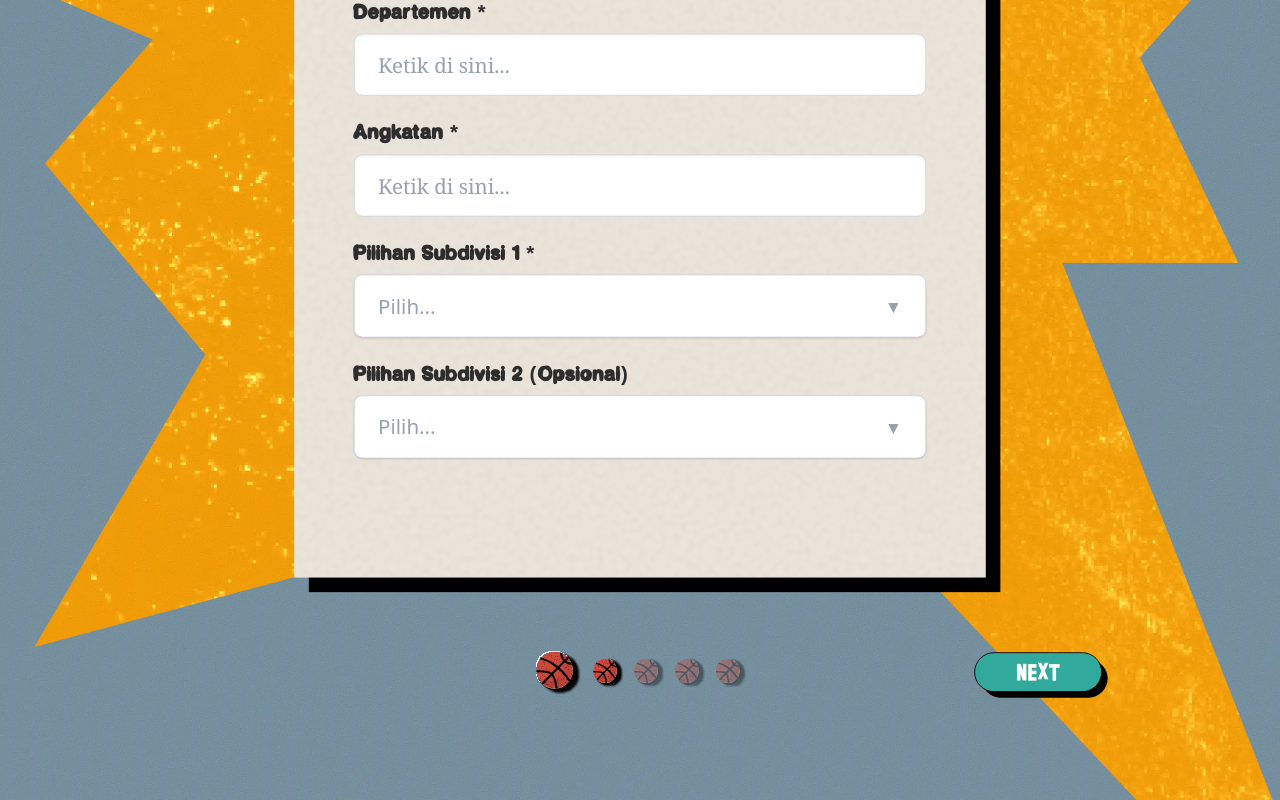
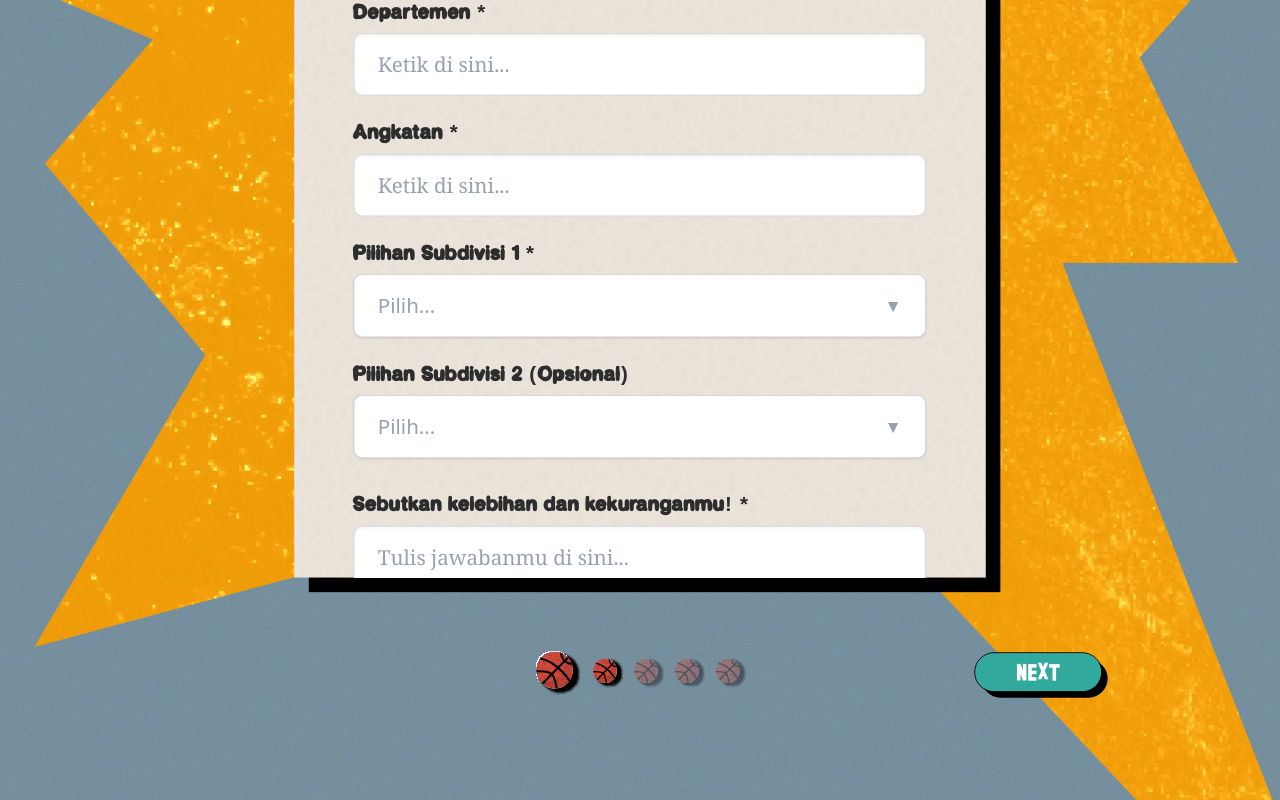
Before and after one commit to EvanCN10/IBL, a Next.js app in the folder frontend/: page /register in a window 1280 px wide. Shown: the part 2154-2954 px from the top of the page. Built offline with nearby package versions, Linux system fonts and the light colour scheme.

Commit message:
feat(form): add general essay questions to step 1 state and UI

```diff
--- a/frontend/components/sections/RegisterPage/FormStepFields.tsx
+++ b/frontend/components/sections/RegisterPage/FormStepFields.tsx
@@ -66,6 +66,61 @@ export const FormStepFields = ({
           selected={currentData.subdivisi2 || ""}
           onSelect={(val: string) => updateField("subdivisi2", val)}
         />
+
+        {/* Pertanyaan Essay Informasi Umum */}
+        <div className="flex flex-col w-full text-left mt-2">
+          <label
+            className="font-bold text-[#2D2D2D] font-drowner tracking-widest leading-relaxed"
+            style={{
+              fontSize: "var(--form-font-size)",
+              marginBottom: "var(--form-margin-bottom)"
+            }}
+          >
+            Sebutkan kelebihan dan kekuranganmu! *
+          </label>
+          <textarea
+            value={currentData.kelebihanKekurangan || ""}
+            onChange={(e: React.ChangeEvent<HTMLTextAreaElement>) => updateField("kelebihanKekurangan", e.target.value)}
+            placeholder="Tulis jawabanmu di sini..."
+            className="w-full bg-white border border-gray-300 font-body text-gray-800 placeholder-gray-400 outline-none focus:border-[#2B918E] focus:ring-1 focus:ring-[#2B918E] transition-colors shadow-inner resize-y"
+            style={{
+              fontSize: "var(--form-font-size)",
+              paddingTop: "var(--form-padding-y)",
+              paddingBottom: "var(--form-padding-y)",
+              paddingLeft: "var(--form-padding-x)",
+              paddingRight: "var(--form-padding-x)",
+              minHeight: "120px",
+              borderRadius: "calc(var(--form-font-size) * 0.43)"
+            }}
+          />
+        </div>
+
+        <div className="flex flex-col w-full text-left mt-3">
+          <label
+            className="font-bold text-[#2D2D2D] font-drowner tracking-widest leading-relaxed"
+            style={{
+              fontSize: "var(--form-font-size)",
+              marginBottom: "var(--form-margin-bottom)"
+            }}
+          >
+            Apa satu hal yang kalian inginkan kami ketahui tentang diri Anda yang tidak dapat terlihat dari dokumen tertulis (CV atau portofolio) Anda? *
+          </label>
+          <textarea
+            value={currentData.halUnik || ""}
+            onChange={(e: React.ChangeEvent<HTMLTextAreaElement>) => updateField("halUnik", e.target.value)}
+            placeholder="Tulis jawabanmu di sini..."
+            className="w-full bg-white border border-gray-300 font-body text-gray-800 placeholder-gray-400 outline-none focus:border-[#2B918E] focus:ring-1 focus:ring-[#2B918E] transition-colors shadow-inner resize-y"
+            style={{
+              fontSize: "var(--form-font-size)",
+              paddingTop: "var(--form-padding-y)",
+              paddingBottom: "var(--form-padding-y)",
+              paddingLeft: "var(--form-padding-x)",
+              paddingRight: "var(--form-padding-x)",
+              minHeight: "120px",
+              borderRadius: "calc(var(--form-font-size) * 0.43)"
+            }}
+          />
+        </div>
       </div>
     );
   }
--- a/frontend/hooks/useRegistrationForm.ts
+++ b/frontend/hooks/useRegistrationForm.ts
@@ -25,6 +25,8 @@ export const initialStepData = (): StepData => ({
   angkatan: "",
   subdivisi1: "",
   subdivisi2: "",
+  kelebihanKekurangan: "",
+  halUnik: "",
 });
 
 export const initialUploadData = (): UploadData => ({
@@ -193,7 +195,9 @@ export const useRegistrationForm = () => {
         !info.departemen?.trim() ||
         !info.angkatan?.trim() ||
         !info.subdivisi1?.trim() ||
-        info.subdivisi1 === "Pilih Subdivisi"
+        info.subdivisi1 === "Pilih Subdivisi" ||
+        !info.kelebihanKekurangan?.trim() ||
+        !info.halUnik?.trim()
       ) {
         return "Mohon lengkapi seluruh informasi umum yang bertanda bintang (*).";
       }
@@ -313,7 +317,9 @@ export const useRegistrationForm = () => {
             departemen: formData.informasiUmum.departemen || "",
             angkatan: formData.informasiUmum.angkatan || "",
             subdivisi1: formData.informasiUmum.subdivisi1 || "",
-            subdivisi2: formData.informasiUmum.subdivisi2 || ""
+            subdivisi2: formData.informasiUmum.subdivisi2 || "",
+            kelebihanKekurangan: formData.informasiUmum.kelebihanKekurangan || "",
+            halUnik: formData.informasiUmum.halUnik || ""
           },
           pertanyaanGeneral: formData.pertanyaanGeneral,
           subdivisi1: formData.subdivisi1,
```
